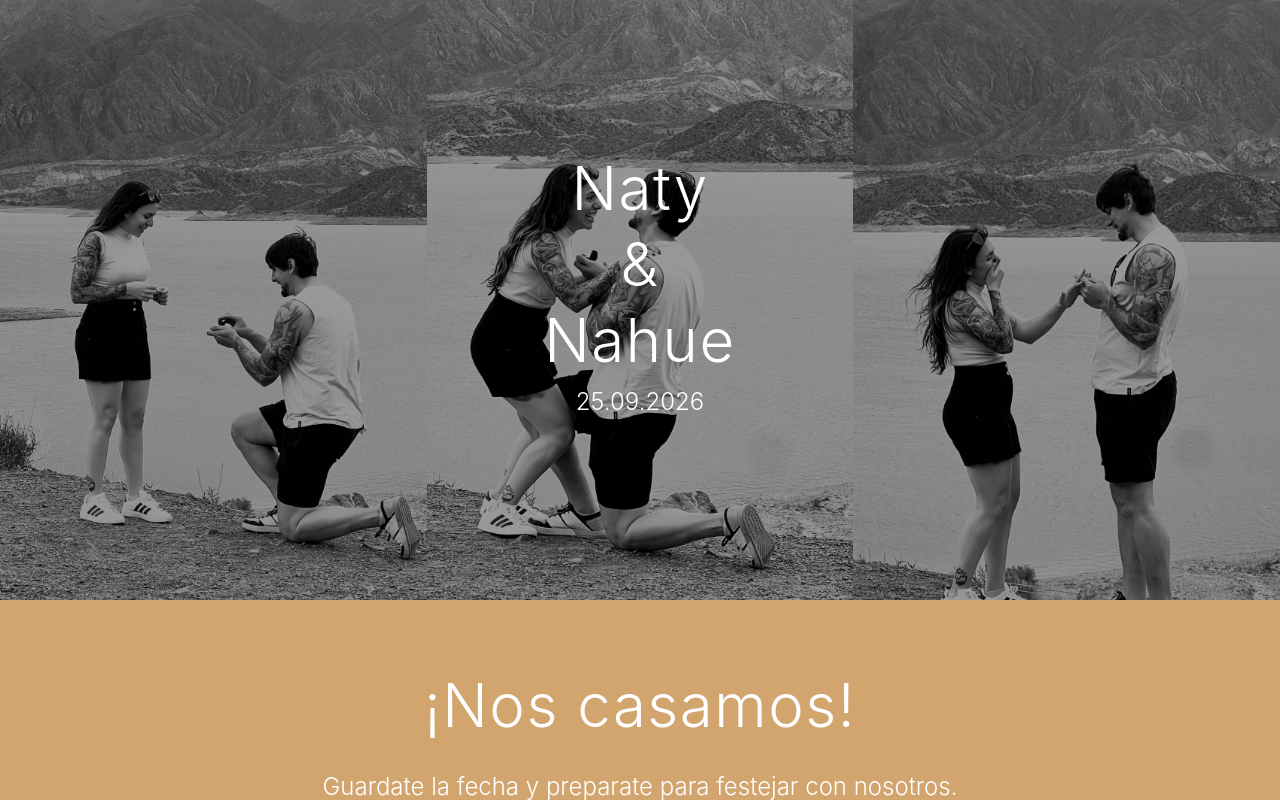
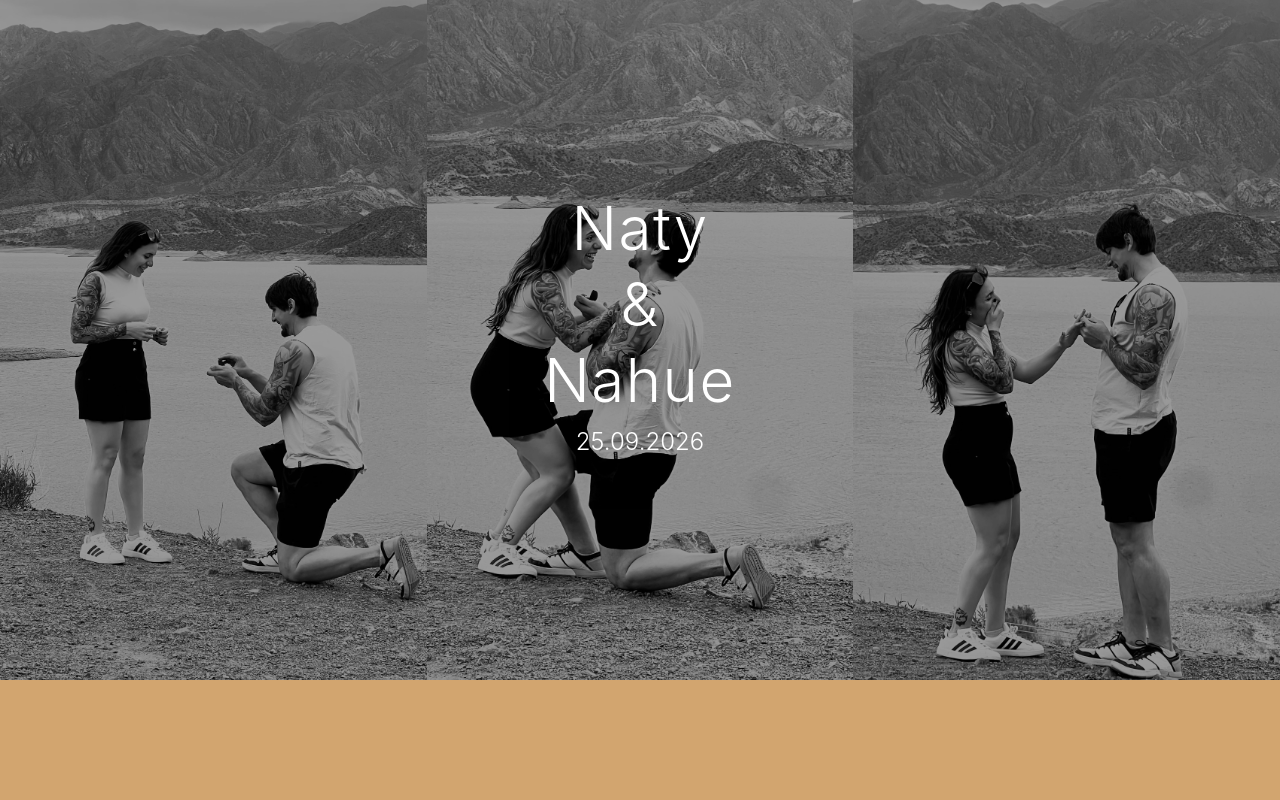
Before and after one commit to Nahue941/wedding, a React (Vite) app: page / in a window 1280 px wide. Both pictures are taken after a click on the button "Abrir invitación". Shown: the top 800 px of the page. Built offline with nearby package versions, Linux system fonts and the light colour scheme.

Commit message:
🔨 Add: Maps links and place picture for the ceremony section

```diff
--- a/src/components/Hero/Hero.jsx
+++ b/src/components/Hero/Hero.jsx
@@ -9,7 +9,7 @@ export default function Hero({ opened }) {
   ];
 
   return (
-    <Section className="relative overflow-hidden" centered={false}>
+    <Section className="relative overflow-hidden h-[80dvh]" centered={false}>
       {opened && <HeroCarousel images={images} />}
 
       <div className="absolute inset-0 bg-black/40 pointer-events-none" />
--- a/src/components/SectionComponent.jsx
+++ b/src/components/SectionComponent.jsx
@@ -4,7 +4,7 @@ export default function Section({ children, className, centered = true }) {
   return (
     <section
       className={clsx(
-        "h-[75dvh] snap-start",
+        "min-h-[85dvh] snap-start",
         centered && "flex items-center justify-center",
         className,
       )}
--- a/src/components/Sections/CeremonySection.jsx
+++ b/src/components/Sections/CeremonySection.jsx
@@ -5,7 +5,7 @@ export default function CeremonySection() {
     <Section className="bg-[#f3f1ee] px-6">
       <div className="w-full max-w-4xl mx-auto text-center">
         {/* Título */}
-        <h2 className="text-3xl sm:text-5xl font-light text-[#9c7446] mb-8">
+        <h2 className="text-3xl sm:text-5xl font-light text-[#9c7446] mb-8 mt-8">
           Ceremonia + Celebración
         </h2>
 
@@ -31,7 +31,7 @@ export default function CeremonySection() {
         {/* Imagen */}
         <div className="w-full mb-10">
           <img
-            src="https://via.placeholder.com/800x600"
+            src="/images/Salon.jpeg"
             alt="Ceremonia"
             className="w-full h-auto rounded-lg object-cover"
           />
@@ -47,9 +47,13 @@ export default function CeremonySection() {
         </p>
 
         {/* Botón */}
-        <button
+        <a
+          href="https://maps.app.goo.gl/9rXVneKoKFsySHxp8"
+          target="_blank"
+          rel="noopener noreferrer"
           className="
                 px-8 py-4
+                mb-8
                 bg-[#9c7446]
                 text-white
                 rounded-lg
@@ -60,10 +64,10 @@ export default function CeremonySection() {
                 hover:shadow-lg
                 active:scale-95
                 cursor-pointer
-          "
+                inline-flex items-center justify-center"
         >
           UBICACIÓN
-        </button>
+        </a>
       </div>
     </Section>
   );
```
Also changed, not shown: public/images/Salon.jpeg (added). Lines whose indentation alone changed are shown as unchanged.
